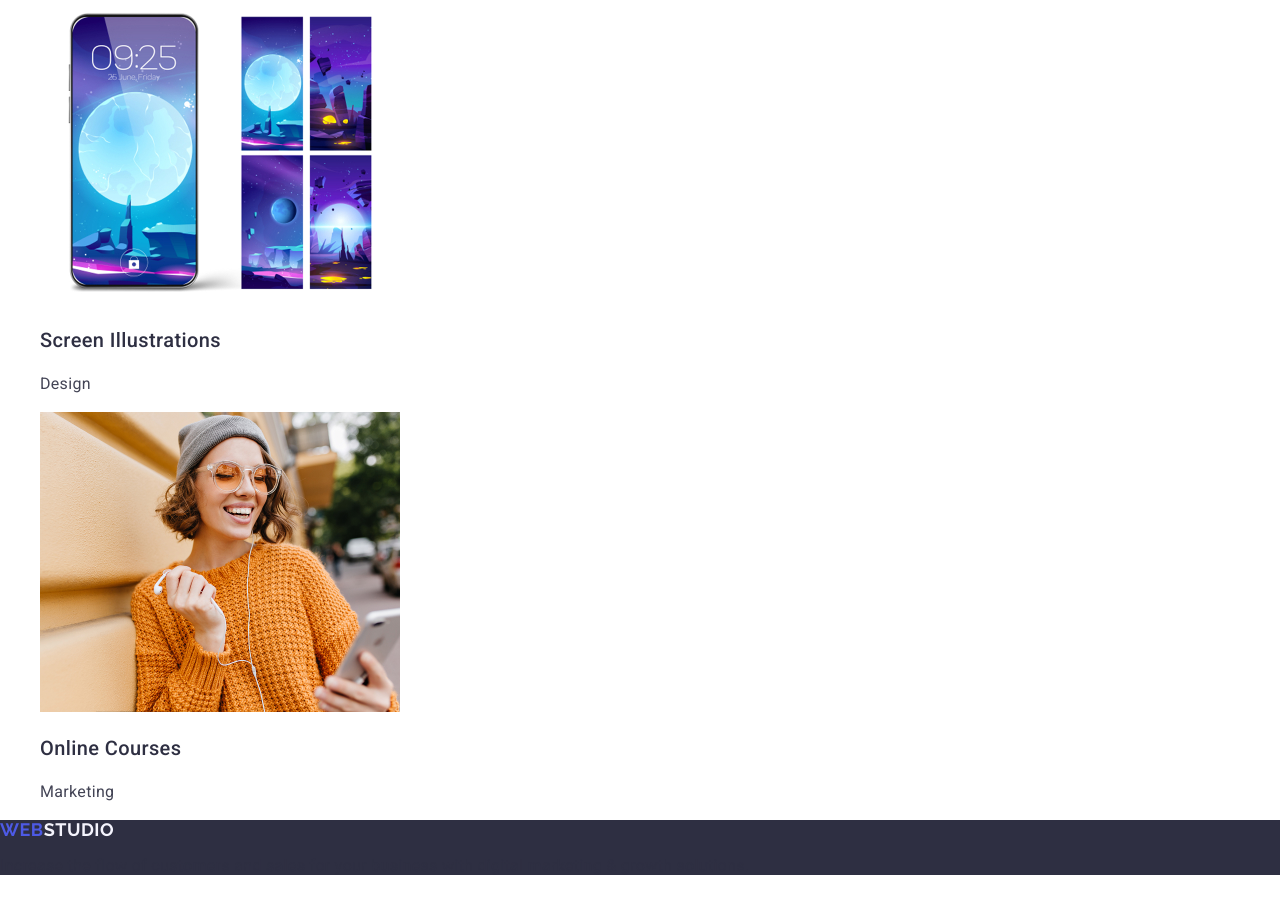
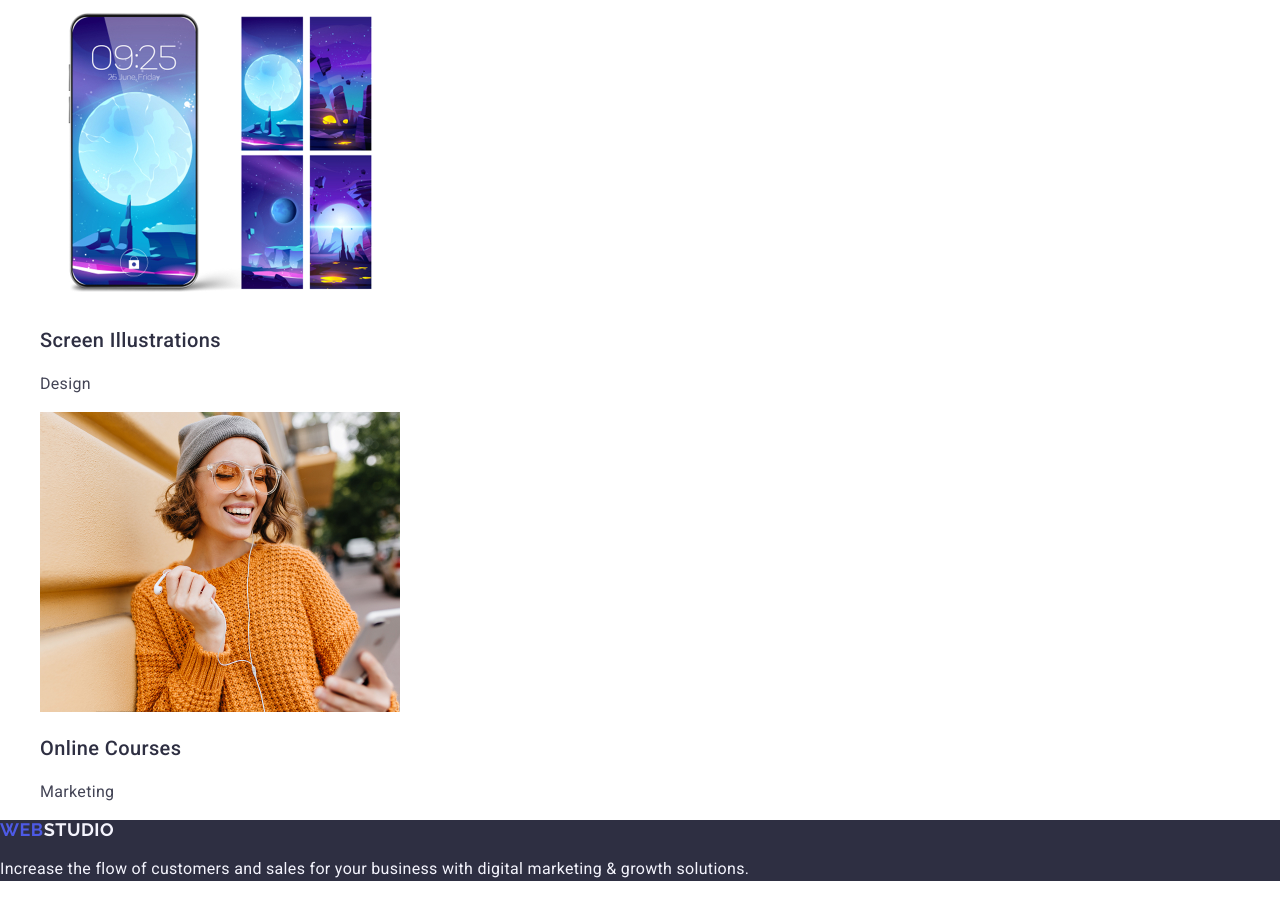
Before and after one commit to shapoval-nikolay997-lang/goit-markup-hw-02, a plain HTML site: page index.html in a window 1280 px wide. Shown: the part 4049-4946 px from the top of the page. Drawn offline with nearby package versions, Linux system fonts and the light colour scheme.

Commit message:
finishhim

```diff
--- a/css/styles.css
+++ b/css/styles.css
@@ -207,7 +207,7 @@ address {
 
 
 
-.footergit -caption {
+.footer-caption {
     color: #f4f4fd;
     font-weight: 400;
     font-size: 16px;
```
